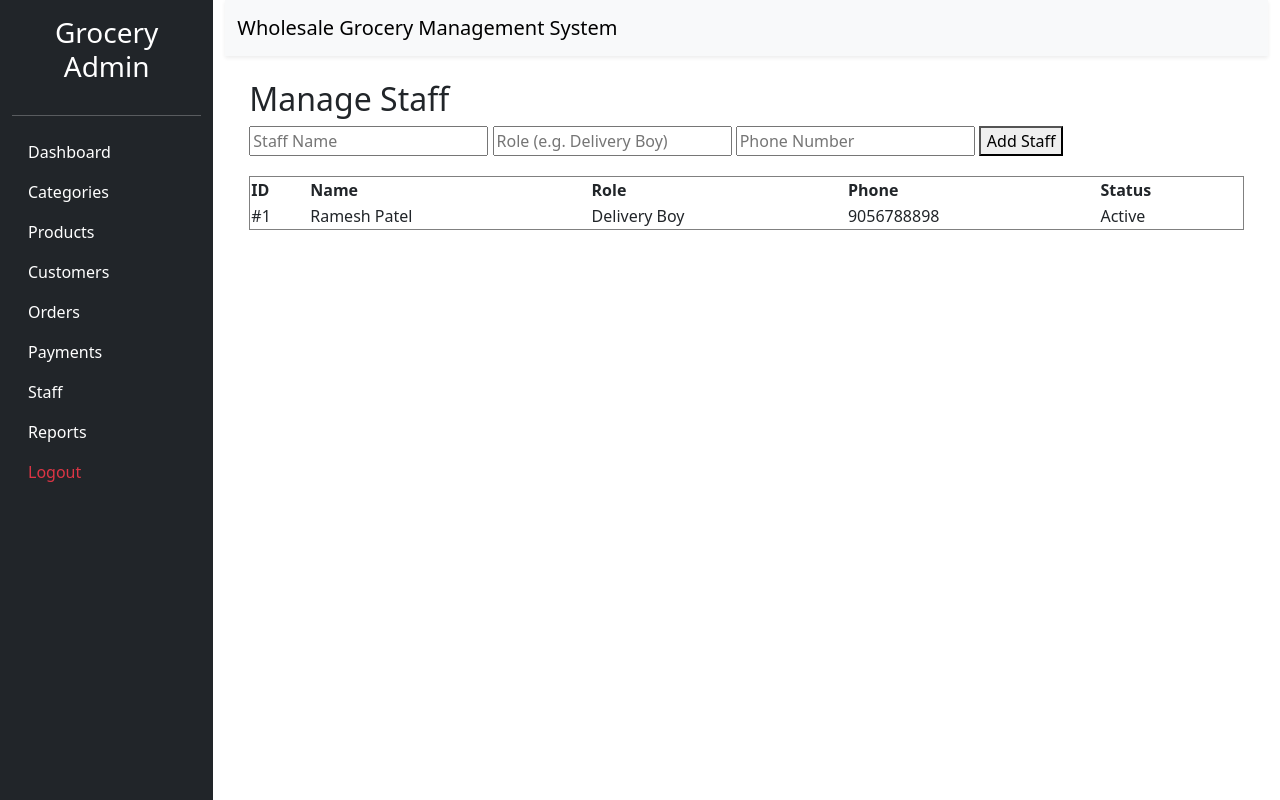
After one commit to brijesh612/Grocery_Store_Management, a Django app: page /admin-panel/staff/ in a window 1280 px wide. The commit adds this page. Run offline with Django 5.2, Linux system fonts and the light colour scheme; data comes from the database, SQL or seed files in the repository; both versions use the stored data as it was after the commit.

Commit message:
Grocery Store

```diff
--- a/wholesale_Grocery/GroceryApp/models.py
+++ b/wholesale_Grocery/GroceryApp/models.py
@@ -80,6 +80,7 @@ class Order(models.Model):
 
     def __str__(self):
         return self.customername
+
 # client side contact table details
 class Contact(models.Model):
     name = models.CharField(max_length=100)
@@ -107,3 +108,13 @@ class Payment(models.Model):
 
     def __str__(self):
         return f"{self.order_id} - {self.customer_name}"
+
+class Staff(models.Model):
+    name = models.CharField(max_length=100)
+    role = models.CharField(max_length=100)
+    phone = models.CharField(max_length=15)
+    email = models.EmailField(blank=True,null=True)
+    is_active = models.BooleanField(default=True)
+
+    def __str__(self):
+        return f"{self.name} ({self.role})"
--- a/wholesale_Grocery/GroceryApp/urls.py
+++ b/wholesale_Grocery/GroceryApp/urls.py
@@ -31,7 +31,9 @@ urlpatterns = [
     path("delete-order/<int:pk>/",views.delete_order, name='delete_order'),
     path("customer-list/",views.customer,name="customer"),
     path("admin-panel/payments",views.manage_payments,name="manage_payments"),
-    path("admin-panel/payments/update<int:payment_id>/",views.update_payment,name="update_payment"),
+    path("admin-panel/payments/update/<int:payment_id>/",views.update_payment,name="update_payment"),
+    path("admin-panel/staff/",views.manage_staff,name="manage_staff"),
+    path("client_show_staff",views.client_staff_view,name="client_show_staff"),
     # path('register/',views.register,name='register'),
     # path('login/',views.login,name='login'),
 
--- a/wholesale_Grocery/GroceryApp/views.py
+++ b/wholesale_Grocery/GroceryApp/views.py
@@ -20,6 +20,7 @@ from reportlab.lib.styles import getSampleStyleSheet
 from django.contrib.auth import logout
 from django.shortcuts import redirect
 from .models import Payment
+from .models import Staff
 # from .form import OrderForm
 
 client = razorpay.Client(
@@ -335,6 +336,14 @@ def order_success(request):
         order_status="Confirmed"
     )
     print("ORDER ID =", order.id)
+
+    Payment.objects.create(
+        order_id=f"#{order.id}",
+        customer_name=customer_obj.name,
+        amount=request.session.get("total"),
+        payment_method=request.session.get("payment_method"),
+        status="Completed"
+    )
     return redirect('my_order')
 
 # client side features client show my order.
@@ -403,10 +412,48 @@ def manage_payments(request):
     return render(request,'admin/manage_payments.html',{'payments':payments})
 
 # payment update feature
-def update_payment(request,payment_id):
+def update_payment(request, payment_id):
+
+    payment_obj = get_object_or_404(Payment, id=payment_id)
+
     if request.method == "POST":
         new_status = request.POST.get('status')
-        payment = get_object_or_404(payment,id=payment_id)
-        payment.status = new_status
-        payment.save()
+        payment_obj.status = new_status
+        payment_obj.save()
+
+        clean_order_id = str(payment_obj.order_id).replace('#', '').strip()
+
+        try:
+            order_obj = Order.objects.get(id=clean_order_id)
+
+            if new_status == "Completed":
+                order_obj.payment_status = "Paid"
+                order_obj.order_status = "Confirmed"
+            elif new_status == "Pending":
+                order_obj.payment_status = "Pending"
+                order_obj.order_status = "Pending"
+            elif new_status == "Failed":
+                order_obj.payment_status = "Failed"
+                order_obj.order_status = "Cancelled"
+
+            order_obj.save()
+
+        except Order.DoesNotExist:
+            pass
     return redirect('manage_payments')
+
+def manage_staff(request):
+    if request.method == "POST":
+        name = request.POST.get('name')
+        role = request.POST.get('role')
+        phone = request.POST.get('phone')
+
+        Staff.objects.create(name=name,role=role,phone=phone)
+        return redirect('manage_staff')
+
+    staff_list = Staff.objects.all().order_by('-id')
+    return render(request,'admin/manage_staff.html',{'staff_list':staff_list})
+
+def client_staff_view(request):
+    active_staff = Staff.objects.filter(is_active=True)
+    return render(request,'client_show_staff.html',{'staff_list':active_staff})
--- a/wholesale_Grocery/templates/admin/admin_base.html
+++ b/wholesale_Grocery/templates/admin/admin_base.html
@@ -33,6 +33,8 @@
 
                 <li class="nav-item"><a href="{% url 'manage_payments' %}" class="nav-link text-white">Payments</a></li>
 
+                <li class="nav-item"><a href="{% url 'manage_staff' %}" class="nav-link text-white">Staff</a></li>
+
                 <li class="nav-item"><a href="#" class="nav-link text-white">Reports</a></li>
 
                 <li class="nav-item"><a href="{% url 'admin_logout' %}" class="nav-link text-danger">Logout</a></li>
--- /dev/null
+++ b/wholesale_Grocery/templates/admin/manage_staff.html
@@ -0,0 +1,34 @@
+{% extends 'admin/admin_base.html' %}
+{% block content %}
+
+        <h2>Manage Staff</h2>
+
+        <form method="POST" style="margin-bottom: 20px;">
+            {% csrf_token %}
+            <input type="text" name="name" placeholder="Staff Name" required>
+            <input type="text" name="role" placeholder="Role (e.g. Delivery Boy)" required>
+            <input type="text" name="phone" placeholder="Phone Number" required>
+            <button type="submit">Add Staff</button>
+        </form>
+
+        <table border="1" style="width: 100%; text-align: left;">
+            <tr>
+                <th>ID</th>
+                <th>Name</th>
+                <th>Role</th>
+                <th>Phone</th>
+                <th>Status</th>
+            </tr>
+            {% for staff in staff_list %}
+            <tr>
+                <td>#{{ staff.id }}</td>
+                <td>{{ staff.name }}</td>
+                <td>{{ staff.role }}</td>
+                <td>{{ staff.phone }}</td>
+                <td>{% if staff.is_active %}Active{% else %}Inactive{% endif %}</td>
+            </tr>
+            {% empty %}
+            <tr><td colspan="5">No staff found.</td></tr>
+            {% endfor %}
+        </table>
+{% endblock %}
--- a/wholesale_Grocery/templates/base.html
+++ b/wholesale_Grocery/templates/base.html
@@ -28,6 +28,7 @@
                 <a href="/">Home</a>
                 <a href="/products/">Products</a>
                 <a href="/contact/">Contact Us</a>
+                <a class="nav-link" href="{% url 'client_show_staff' %}">Staff</a>
                 <a class="nav-link" href="{% url 'my_order' %}">My Order</a>
              </nav>
 
```
Also changed, not shown: wholesale_Grocery/templates/admin/manage_payments.html (+13 -25 lines), wholesale_Grocery/templates/client_show_staff.html (added, +17 -0 lines), wholesale_Grocery/templates/myorder.html (+11 -1 lines), wholesale_Grocery/GroceryApp/migrations/0013_staff.py (added), wholesale_Grocery/db.sqlite3.
